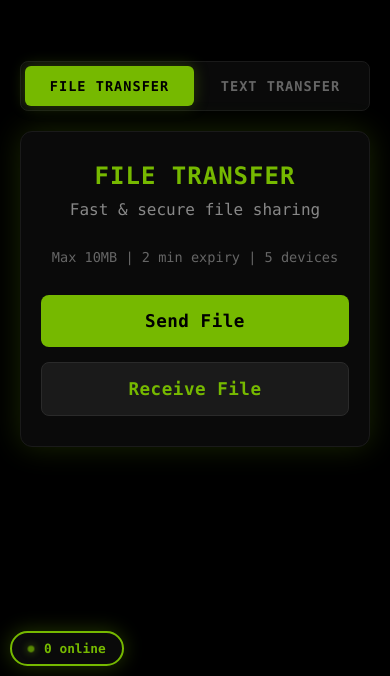
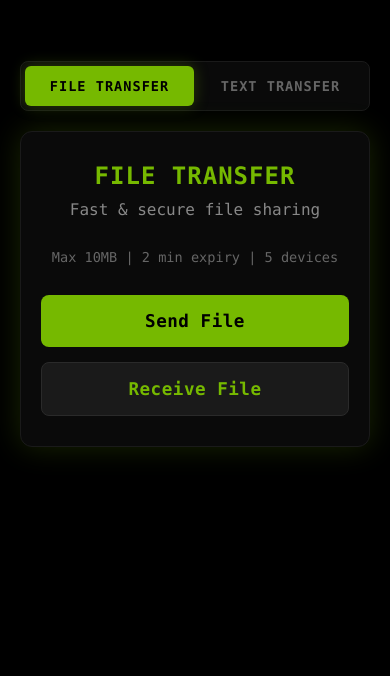
Before and after one commit to Thejugit/FileTransfer_Application, a React (Vite) app in the folder web/: page / in a window 390 px wide. Shown: the part 168-844 px from the top of the page. Built offline with nearby package versions, Linux system fonts and the light colour scheme; no server answers; the database is empty.

Commit message:
Remove live users counter feature

```diff
--- a/web/src/App.css
+++ b/web/src/App.css
@@ -325,46 +325,6 @@ h1 {
   background: #8CD900;
 }
 
-.live-users-bubble {
-  position: fixed;
-  bottom: 20px;
-  left: 20px;
-  background: #0A0A0A;
-  border: 2px solid #76B900;
-  border-radius: 50px;
-  padding: 10px 20px;
-  display: flex;
-  align-items: center;
-  gap: 10px;
-  box-shadow: 0 0 20px rgba(118, 185, 0, 0.3);
-  font-family: 'Consolas', 'Monaco', 'Courier New', monospace;
-  font-size: 0.9rem;
-  color: #76B900;
-  font-weight: 600;
-  z-index: 1000;
-  backdrop-filter: blur(10px);
-}
-
-.pulse-dot {
-  width: 8px;
-  height: 8px;
-  background: #76B900;
-  border-radius: 50%;
-  animation: pulse 2s ease-in-out infinite;
-  box-shadow: 0 0 8px rgba(118, 185, 0, 0.8);
-}
-
-@keyframes pulse {
-  0%, 100% {
-    opacity: 1;
-    transform: scale(1);
-  }
-  50% {
-    opacity: 0.5;
-    transform: scale(1.2);
-  }
-}
-
 @media (max-width: 600px) {
   .card {
     padding: 30px 20px;
@@ -391,16 +351,4 @@ h1 {
   .text-display {
     font-size: 0.95rem;
   }
-
-  .live-users-bubble {
-    bottom: 10px;
-    left: 10px;
-    padding: 8px 16px;
-    font-size: 0.8rem;
-  }
-
-  .pulse-dot {
-    width: 6px;
-    height: 6px;
-  }
 }
--- a/web/src/AppDatabaseOnly.jsx
+++ b/web/src/AppDatabaseOnly.jsx
@@ -1,5 +1,5 @@
-import React, { useState, useEffect } from 'react';
-import { ref as dbRef, set, get, remove, onValue } from 'firebase/database';
+import React, { useState } from 'react';
+import { ref as dbRef, set, get, remove } from 'firebase/database';
 import { database } from './firebase';
 import './App.css';
 
@@ -13,46 +13,6 @@ function App() {
   const [progress, setProgress] = useState(0);
   const [textContent, setTextContent] = useState('');
   const [receivedText, setReceivedText] = useState('');
-  const [liveUsers, setLiveUsers] = useState(0);
-
-  // Track live users presence
-  useEffect(() => {
-    // Generate unique user session ID
-    const sessionId = `user_${Math.random().toString(36).substr(2, 9)}_${Date.now()}`;
-    const userRef = dbRef(database, `presence/${sessionId}`);
-    const usersCountRef = dbRef(database, 'presence');
-
-    // Set user as online immediately
-    const setUserOnline = async () => {
-      try {
-        await set(userRef, {
-          online: true,
-          timestamp: Date.now()
-        });
-        console.log('User presence set:', sessionId);
-      } catch (error) {
-        console.error('Error setting presence:', error);
-      }
-    };
-
-    setUserOnline();
-
-    // Listen for presence changes
-    const unsubscribe = onValue(usersCountRef, (snapshot) => {
-      const users = snapshot.val();
-      const count = users ? Object.keys(users).length : 0;
-      setLiveUsers(count);
-      console.log('Live users count:', count);
-    }, (error) => {
-      console.error('Error reading presence:', error);
-    });
-
-    // Cleanup on unmount
-    return () => {
-      unsubscribe();
-      remove(userRef).catch(err => console.error('Cleanup error:', err));
-    };
-  }, []);
 
   const generateCode = () => {
     return Math.floor(1000 + Math.random() * 9000).toString();
@@ -402,12 +362,6 @@ function App() {
             </button>
           </div>
         </div>
-
-        {/* Live Users Bubble */}
-        <div className="live-users-bubble">
-          <div className="pulse-dot"></div>
-          <span>{liveUsers} online</span>
-        </div>
       </div>
     );
   }
@@ -457,12 +411,6 @@ function App() {
               Back
             </button>
           </div>
-        </div>
-
-        {/* Live Users Bubble */}
-        <div className="live-users-bubble">
-          <div className="pulse-dot"></div>
-          <span>{liveUsers} online</span>
         </div>
       </div>
     );
@@ -586,12 +534,6 @@ function App() {
           {progress === 100 ? `Transfer Another ${transferType === 'file' ? 'File' : 'Text'}` : 'Cancel'}
         </button>
       </div>
-
-      {/* Live Users Bubble */}
-      <div className="live-users-bubble">
-        <div className="pulse-dot"></div>
-        <span>{liveUsers} online</span>
-      </div>
     </div>
   );
 }
```
